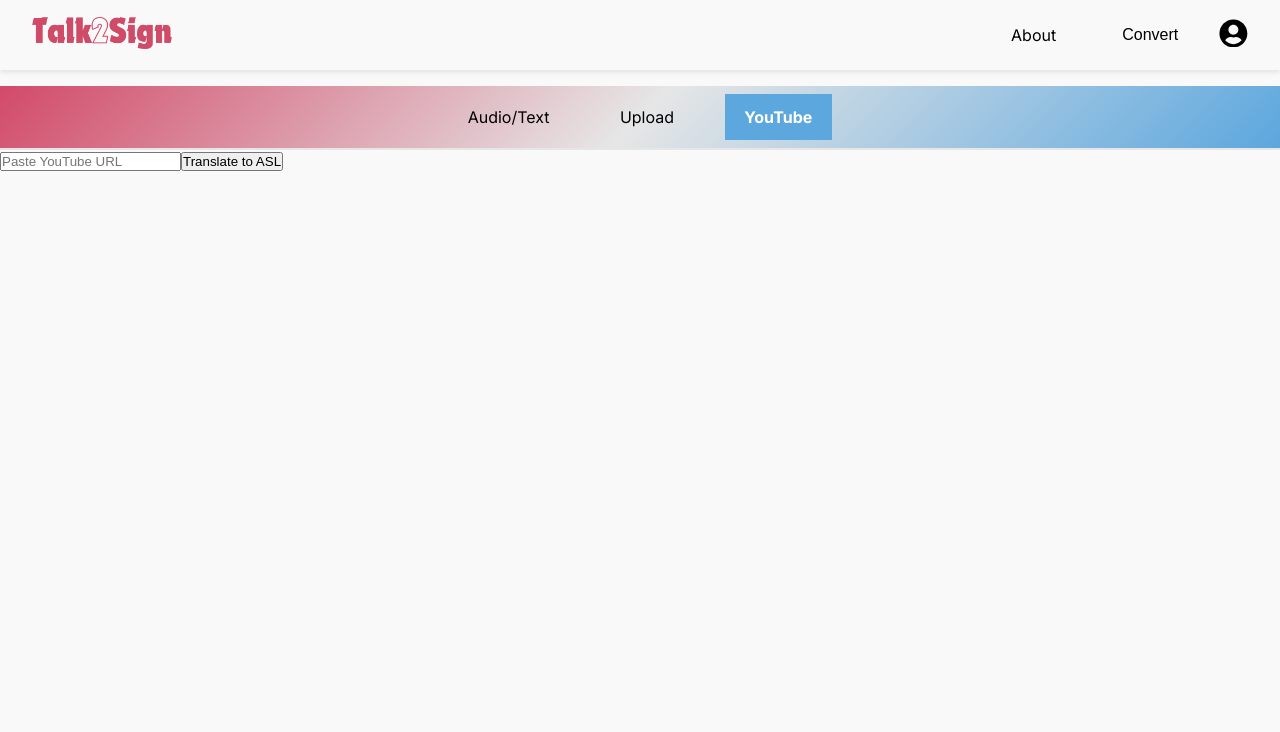
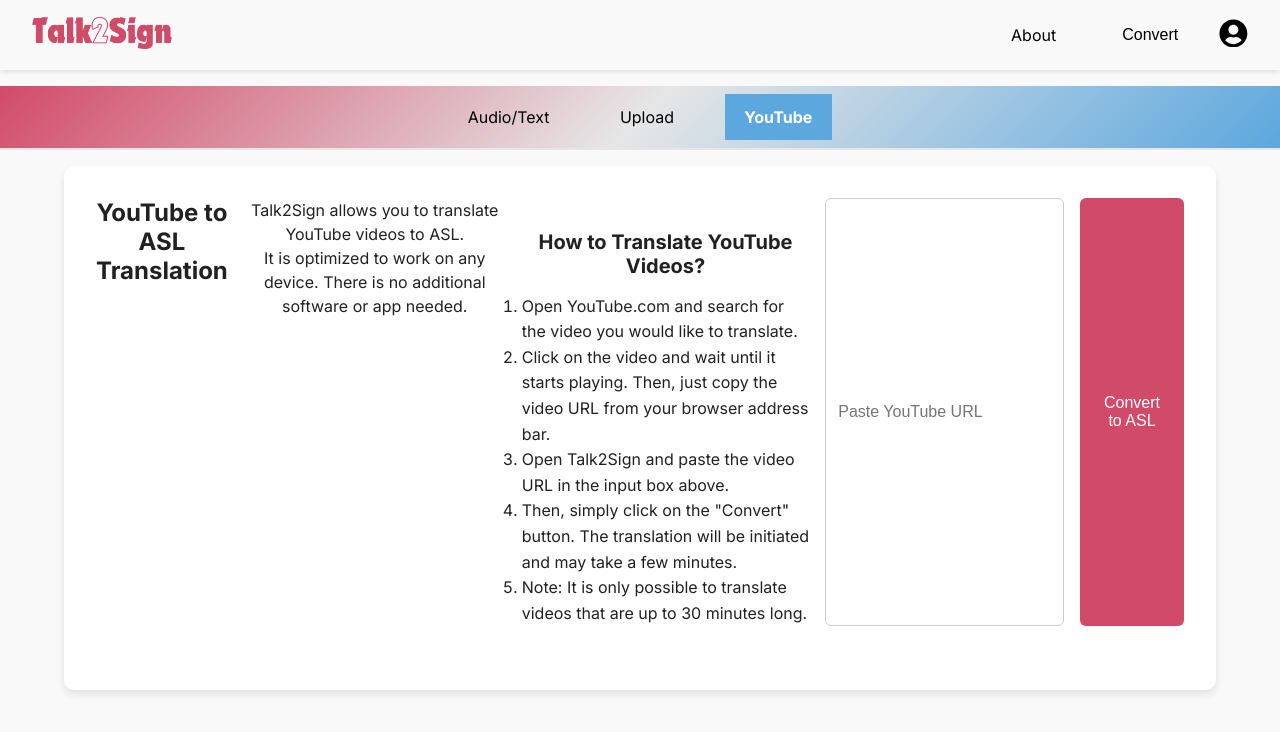
Before and after one commit to NifraWahaj/Talk2Sign, a React (Vite) app in the folder frontend/: page /youtube in a window 1280 px wide. Shown: the top 732 px of the page. Built offline with nearby package versions, Linux system fonts and the light colour scheme; no server answers.

Commit message:
youtube update

```diff
--- a/frontend/package.json
+++ b/frontend/package.json
@@ -13,6 +13,7 @@
     "react": "^18.3.1",
     "react-dom": "^18.3.1",
     "react-icons": "^5.3.0",
+    "react-player": "^2.16.0",
     "react-router-dom": "^6.28.0",
     "react-speech-recognition": "^3.10.0",
     "react-toastify": "^10.0.6",
--- a/frontend/src/pages/YouTube.css
+++ b/frontend/src/pages/YouTube.css
@@ -156,3 +156,21 @@
     border: none; /* Remove default border */
     border-radius: 6px; /* Ensure border radius matches the placeholder */
 }
+
+
+.youtube-asl-wrapper {
+    display: flex;                                  /* establish flex container :contentReference[oaicite:1]{index=1} */
+    gap: 1rem;                                      /* space between columns */
+    align-items: flex-start;                        /* align videos at top :contentReference[oaicite:2]{index=2} */
+  }
+
+  .youtube-asl-wrapper .video-column {
+    flex: 1;                                        /* each takes equal width :contentReference[oaicite:3]{index=3} */
+    max-width: 50%;                                 /* avoid overflow on narrow screens */
+  }
+
+  .youtube-asl-wrapper .asl-video,
+  .youtube-asl-wrapper iframe {
+    width: 100%;                                    /* fill its column */
+    height: auto;                                   /* maintain aspect ratio */
+  }
--- a/frontend/src/pages/YouTube.jsx
+++ b/frontend/src/pages/YouTube.jsx
@@ -1,110 +1,190 @@
-// src/pages/YouTube.jsx
+import React, { useState, useRef } from "react";
+import { ToastContainer, toast } from "react-toastify";
+import "react-toastify/dist/ReactToastify.css";
+import SubNavbar from "../components/SubNavbar";
+import "./YouTube.css";
+import ReactPlayer from 'react-player';
 
-import React, { useState } from 'react';
-import axios from 'axios';
-import YouTubePlayer from 'react-youtube';
-import { ToastContainer, toast } from 'react-toastify';
-import 'react-toastify/dist/ReactToastify.css';
-import SubNavbar from '../components/SubNavbar';
-import './YouTube.css';
+const YouTube = () => {
+  const [activeTab, setActiveTab] = useState("YouTube");
+  const [urlInput, setUrlInput] = useState("");
+  const [submittedUrl, setSubmittedUrl] = useState(null);
+  const [isProcessing, setIsProcessing] = useState(false);
+  const [conversionProgress, setConversionProgress] = useState(0);
+  const [aslVideoUrl, setAslVideoUrl] = useState(null);
+  const videoRef = useRef(null);
 
-export default function YouTube() {
-  const [activeTab, setActiveTab]   = useState("YouTube");
-  const [url, setUrl]               = useState("");
-  const [videoId, setVideoId]       = useState("");
-  const [loading, setLoading]       = useState(false);
-  const [aslUrl, setAslUrl]         = useState("");
-
-  // extract 11-char video ID
-  const extractVideoId = u => {
-    const m = u.match(/(?:youtube\.com\/.*[?&]v=|youtu\.be\/)([A-Za-z0-9_-]{11})/);
-    return m ? m[1] : null;
+  const handleTabChange = (tab) => {
+    setActiveTab(tab);
   };
 
-  const handleFetch = async e => {
-    e.preventDefault();
-    setLoading(true);
-    toast.info("Fetching transcript…");
+  const handleCancel = () => {
+    setSubmittedUrl(null);
+    setUrlInput("");
+    setAslVideoUrl(null);
+    setConversionProgress(0);
+    setIsProcessing(false);
+  };
 
-    const vid = extractVideoId(url.trim());
-    if (!vid) {
-      toast.error("Invalid YouTube URL");
-      setLoading(false);
+  // 1) get the transcript from your backend
+  const fetchTranscript = async (youTubeUrl) => {
+    const resp = await fetch("http://127.0.0.1:5000/api/transcript", {
+      method: "POST",
+      headers: { "Content-Type": "application/json" },
+      body: JSON.stringify({ url: youTubeUrl }),
+    });
+    if (!resp.ok) throw new Error("Failed to fetch transcript");
+    const data = await resp.json();
+    return data.transcript.map((seg) => seg.text).join(" ");
+  };
+
+  // 2) send first 50 chars of text to GenASL
+  const convertToASL = async (fullText) => {
+    const limited = fullText.slice(0, 50);
+    console.log("Payload to GenASL (first 50 chars):", limited);
+    const resp = await fetch(
+      `https://z9h9o5zceb.execute-api.us-west-2.amazonaws.com/prod/sign?Text=${encodeURIComponent(
+        limited
+      )}`,
+      { method: "GET" }
+    );
+    if (!resp.ok) {
+      const body = await resp.json().catch(() => ({}));
+      console.error("GenASL error body:", body);
+      throw new Error(body.error || body.message || `Status ${resp.status}`);
+    }
+    const { SignURL } = await resp.json();
+    return SignURL;
+  };
+
+  // Main “Convert” handler
+  const handleConvert = async () => {
+    if (!urlInput.trim()) {
+      toast.error("Please paste a YouTube URL.", { position: "top-center" });
       return;
     }
+    setSubmittedUrl(urlInput.trim());
+    setIsProcessing(true);
+    setConversionProgress(0);
+    setAslVideoUrl(null);
+
     try {
-      // 1) get transcript [{start,duration,text},…]
-      const { data } = await axios.post('http://localhost:5000/api/transcript', { url });
-      setVideoId(data.videoId);
+      // step 1: transcript
+      const fullText = await fetchTranscript(urlInput.trim());
+      console.log("Transcript from backend:", fullText);
+      setConversionProgress(50);
 
-      // 2) join all text segments
-      const fullText = data.transcript.map(s => s.text).join(" ");
-
-      // 3) translate full text
-      const transRes = await axios.post(
-        'http://localhost:5000/api/store-text',
-        { text: fullText }
-      );
-      const translated = transRes.data.translated_text;
-
-      // 4) GenASL single video
-      const aslRes = await axios.get(
-        `https://z9h9o5zceb.execute-api.us-west-2.amazonaws.com/prod/sign?Text=${encodeURIComponent(translated)}`
-      );
-      setAslUrl(aslRes.data.SignURL);
-      toast.success("ASL video ready!");
-
+      // step 2: GenASL
+      const videoUrl = await convertToASL(fullText);
+      setAslVideoUrl(videoUrl);
+      setConversionProgress(100);
+      toast.success("ASL video ready!", { position: "top-center" });
     } catch (err) {
       console.error(err);
-      toast.error(err.response?.data?.error || "Failed to generate ASL");
+      toast.error(err.message, { position: "top-center", autoClose: 5000 });
     } finally {
-      setLoading(false);
+      setIsProcessing(false);
     }
   };
 
   return (
     <div className="youtube-page">
       <SubNavbar
-        tabs={["Audio/Text","Upload","YouTube"]}
+        tabs={["Audio/Text", "Upload", "YouTube"]}
         activeTab={activeTab}
-        onTabChange={setActiveTab}
+        onTabChange={handleTabChange}
       />
-      <ToastContainer />
-
-      <form onSubmit={handleFetch} className="youtube-form">
+      <div className="youtube-container">
+        {/* Instructions and input section */}
+        {!submittedUrl ? (
+          <div className="youtube-input-section">
+            <h1 className="youtube-header">YouTube to ASL Translation</h1>
+            <p className="youtube-description">
+              Talk2Sign allows you to translate YouTube videos to ASL. <br />
+              It is optimized to work on any device. There is no additional software or app needed.
+            </p>
+            <div className="youtube-instructions">
+              <h2>How to Translate YouTube Videos?</h2>
+              <ol>
+                <li>Open YouTube.com and search for the video you would like to translate.</li>
+                <li>
+                  Click on the video and wait until it starts playing. Then, just copy the video URL from your browser address bar.
+                </li>
+                <li>Open Talk2Sign and paste the video URL in the input box above.</li>
+                <li>
+                  Then, simply click on the "Convert" button. The translation will be initiated and may take a few minutes.
+                </li>
+                <li>Note: It is only possible to translate videos that are up to 30 minutes long.</li>
+              </ol>
+            </div>
             <input
               type="text"
+              className="youtube-input"
               placeholder="Paste YouTube URL"
-          value={url}
-          onChange={e => setUrl(e.target.value)}
-          required
+              value={urlInput}
+              onChange={(e) => setUrlInput(e.target.value)}
             />
-        <button type="submit" disabled={loading}>
-          {loading ? "Loading…" : "Translate to ASL"}
+            <button
+              className="youtube-convert-button"
+              onClick={handleConvert}
+              disabled={isProcessing}
+            >
+              {isProcessing ? "Processing…" : "Convert to ASL"}
             </button>
-      </form>
+          </div>
+        ) : (
+          // After user has submitted the URL and conversion is happening, display the videos
+          <div className="uploaded-container">
+            <p className="uploaded-filename">{submittedUrl}</p>
 
-      {videoId && (
-        <div className="youtube-embed">
-          <YouTubePlayer
-            videoId={videoId}
-            opts={{ playerVars: { origin: window.location.origin } }}
-          />
+            {isProcessing && (
+              <div className="progress-container">
+                <progress value={conversionProgress} max="100" />
+                <span>{conversionProgress}%</span>
               </div>
             )}
 
-      {aslUrl && (
-        <div className="asl-video-wrapper">
-          <h2>ASL Translation</h2>
+            <div className="action-buttons">
+              <button className="cancel-button" onClick={handleCancel}>
+                Cancel
+              </button>
+              <button
+                className="convert-button"
+                onClick={handleConvert}
+                disabled={isProcessing}
+              >
+                {isProcessing ? "Processing…" : "Re-convert"}
+              </button>
+            </div>
+
+            <div className="youtube-asl-wrapper">
+              {/* YouTube Player */}
+              <div className="video-column">
+                <ReactPlayer url={submittedUrl} controls />
+              </div>
+
+              {/* ASL video */}
+              {aslVideoUrl && (
+                <div className="video-column">
                   <video
-            src={aslUrl}
+                    src={aslVideoUrl}
                     controls
                     autoPlay
                     muted
-            style={{ width: '100%', marginTop: '1rem' }}
-          />
+                    loop
+                    className="asl-video"
+                  >
+                    Your browser doesn’t support HTML5 video.
+                  </video>
                 </div>
               )}
             </div>
+          </div>
+        )}
+      </div>
+      <ToastContainer />
+    </div>
   );
-}
+};
+
+export default YouTube;
```
Also changed, not shown: 1 other file (tests, documents, lock files or other folders). Lines whose indentation alone changed are shown as unchanged.
